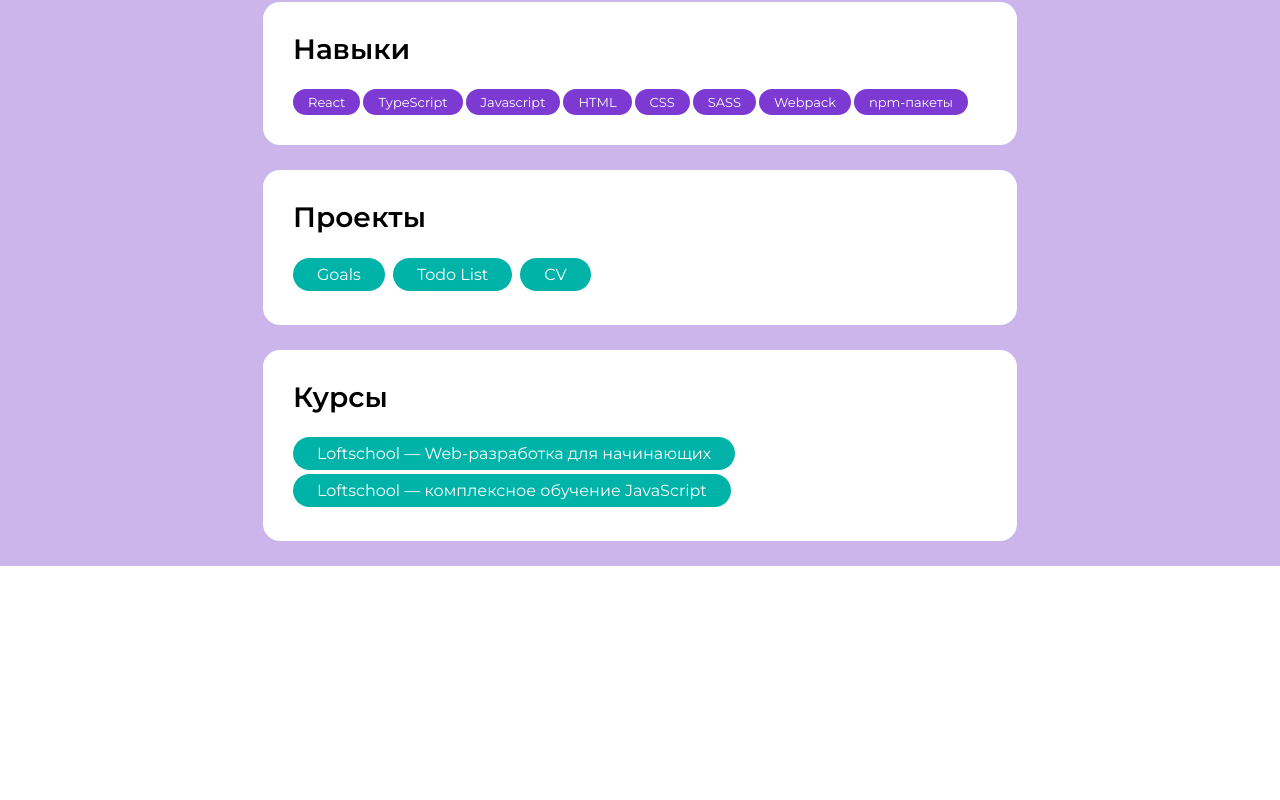
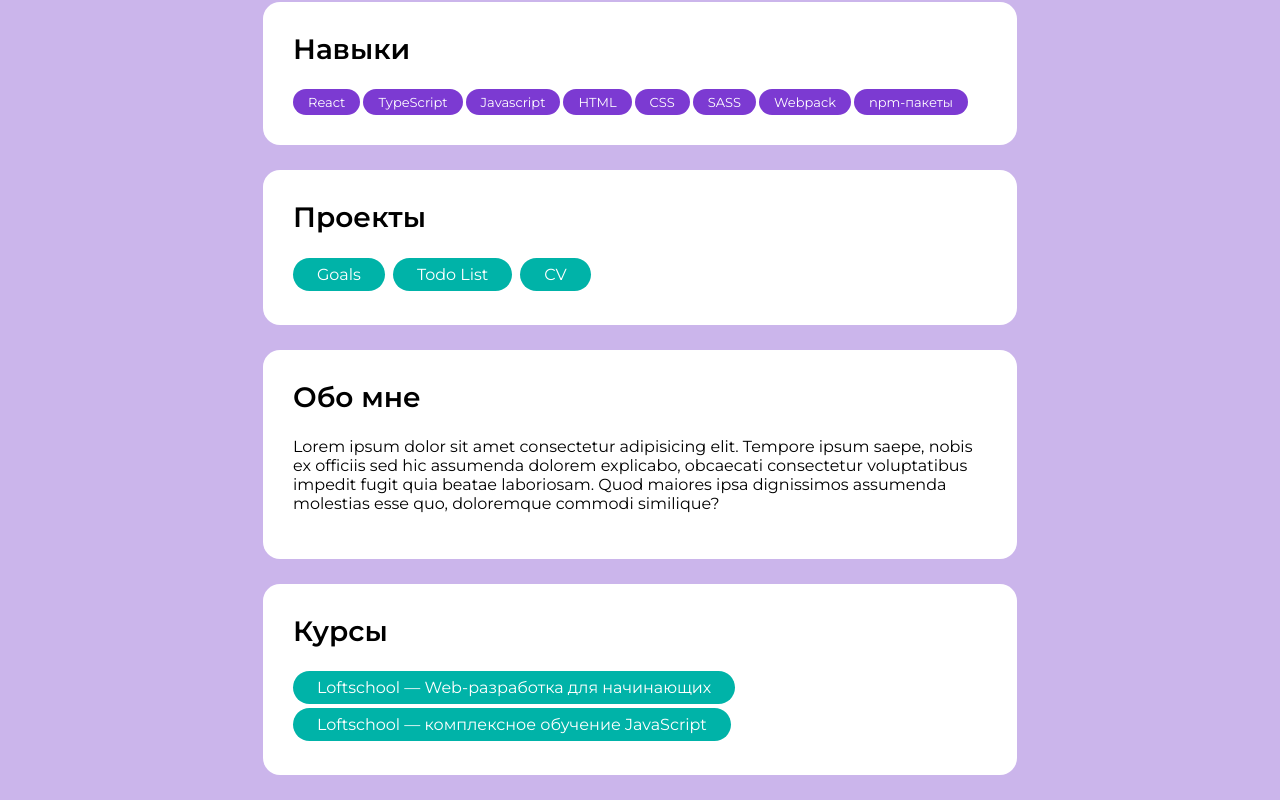
Before and after one commit to Ave-Mari/Mari-CV, a React app: page / in a window 1280 px wide. Shown: the part 589-1389 px from the top of the page. Before the commit the page ends 1155 px from the top, so only its background shows below. Built offline with nearby package versions, Linux system fonts and the light colour scheme; the HTML template or start-up script is replaced by a standard one.

Commit message:
add section ''about' me'

```diff
--- a/src/App.tsx
+++ b/src/App.tsx
@@ -37,6 +37,12 @@ const App = () => {
 
       </Section>
       <Section
+      title="Обо мне"
+      >
+       <p>Lorem ipsum dolor sit amet consectetur adipisicing elit. Tempore ipsum saepe, nobis ex officiis sed hic assumenda dolorem explicabo, obcaecati consectetur voluptatibus impedit fugit quia beatae laboriosam. Quod maiores ipsa dignissimos assumenda molestias esse quo, doloremque commodi similique?</p>
+
+      </Section>
+      <Section
       title="Курсы"
       >
         {courses.map((link) => <Link title={link.title} href={link.url}/>)}
```
